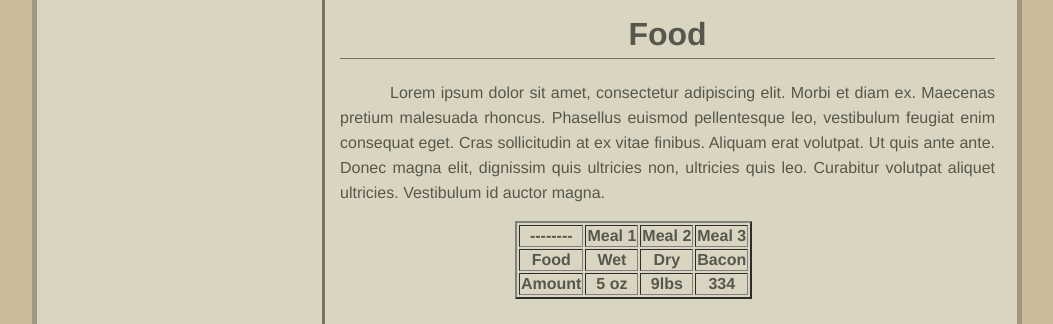
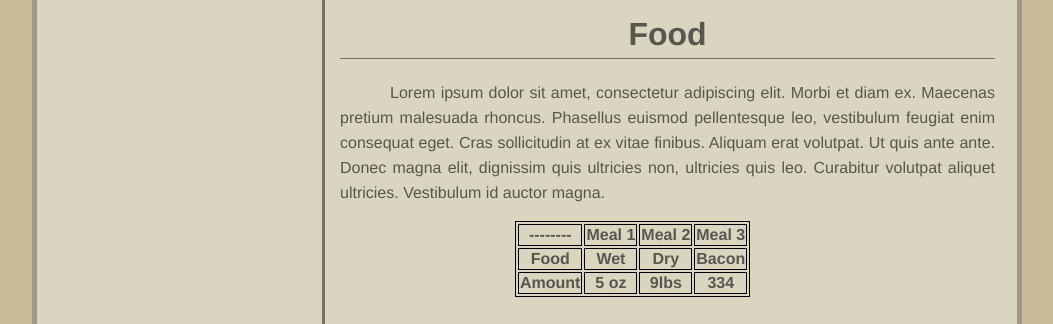
Before and after one commit to DanielWojcikiewicz/First-project, a plain HTML site: page index.html in a window 1280 px wide. Shown: the part 2139-2463 px from the top of the page, without its empty margins (113-1166 px from the left). Drawn offline with Linux system fonts and the light colour scheme; grey boxes are pictures that could not be loaded.

Commit message:
Add files via upload

```diff
--- a/index.html
+++ b/index.html
@@ -99,6 +99,12 @@ img {
 #table {
 	margin: 0px 0px 30px 175px;
 }
+table {
+	border: 1px solid black;
+}
+th {
+	border: 1px solid black;
+}
 iframe {
 	margin-left: 55px;
 	border: 0px;
@@ -161,7 +167,7 @@ h5 {
 		<a id='food'><h1>Food</h1></a>
 		<p>Lorem ipsum dolor sit amet, consectetur adipiscing elit. Morbi et diam ex. Maecenas pretium malesuada rhoncus. Phasellus euismod pellentesque leo, vestibulum feugiat enim consequat eget. Cras sollicitudin at ex vitae finibus. Aliquam erat volutpat. Ut quis ante ante. Donec magna elit, dignissim quis ultricies non, ultricies quis leo. Curabitur volutpat aliquet ultricies. Vestibulum id auctor magna. </p>
 				<div id='table'>
-					<table border='2px'>
+					<table>
 						<tr>
 							<th>--------</th>
 							<th>Meal 1</th>
```
